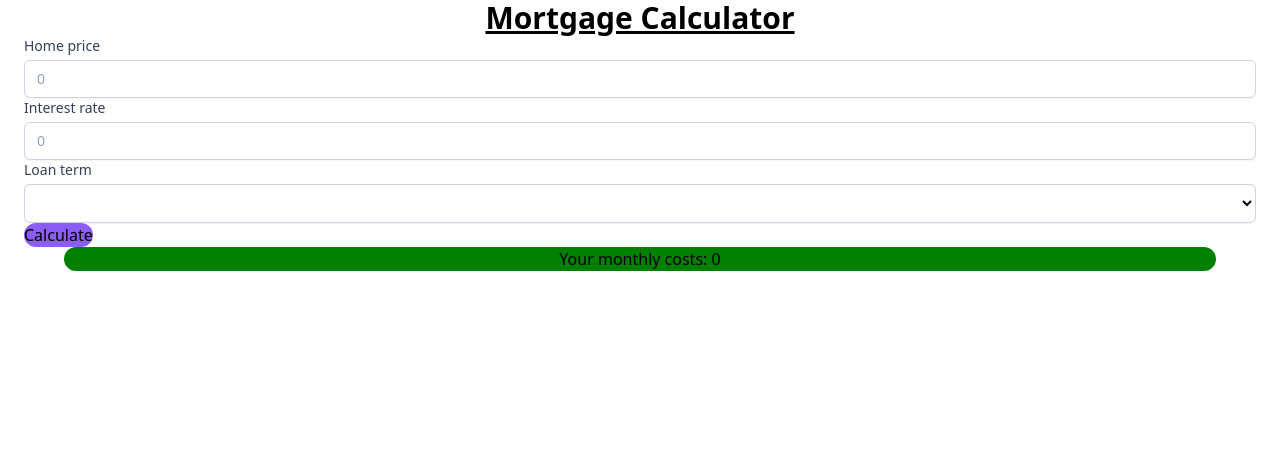
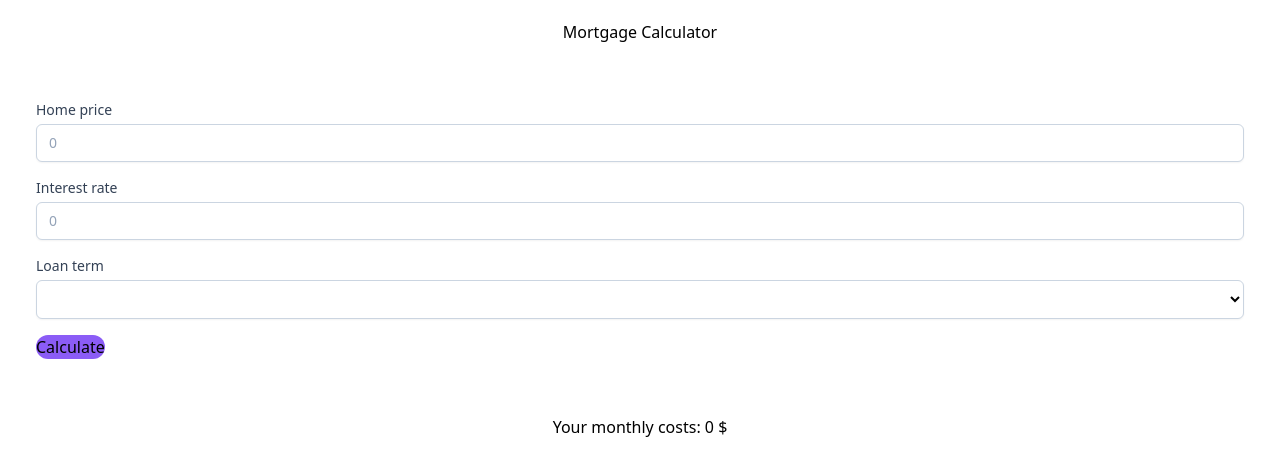
Before and after one commit to jfauser1395/mortgage-calculator-angular, an Angular app in the folder ngpro/: page / in a window 1280 px wide. Shown: the top 476 px of the page. Built offline with nearby package versions, Linux system fonts and the light colour scheme.

Commit message:
styling with tailwind session 2

```diff
--- a/ngpro/src/app/loan-form-parameters/loan-form-parameters.component.html
+++ b/ngpro/src/app/loan-form-parameters/loan-form-parameters.component.html
@@ -1,7 +1,7 @@
-<section class="container">
-  <h2 class="text-center text-3xl font-bold underline break-after-auto">Mortgage Calculator</h2>
-  <div class="container mx-auto px-6">
-    <form (ngSubmit)="onSubmit()">
+<section>
+  <h2 class="flex-auto text-center p-5">Mortgage Calculator</h2>
+  <div  class="flex-auto p-9 justify-center items-center">
+    <form class="space-y-4" (ngSubmit)="onSubmit()">
       <label class="block">
         <span class="block text-sm font-medium text-slate-700">Home price</span>
         <input [formControl]="principalLoan" placeholder="0" class="mt-1 block w-full px-3 py-2 bg-white border border-slate-300 rounded-md text-sm shadow-sm placeholder-slate-400 focus:outline-none focus:border-sky-500 focus:ring-1 focus:ring-sky-500 disabled:bg-slate-50 disabled:text-slate-500 disabled:border-slate-200 disabled:shadow-non invalid:border-pink-500 invalid:text-pink-600 focus:invalid:border-pink-500 focus:invalid:ring-pink-500">
@@ -21,8 +21,8 @@
         <option value="10">10 years</option>
       </select>
       </label>
-      <button type="submit" class=" shadow-indigo-500/40 rounded-full bg-violet-500 hover:bg-violet-600 active:bg-violet-700 focus:outline-none focus:ring focus:ring-violet-300 ...">Calculate</button>
+      <button type="submit" class="shadow-indigo-500/40 rounded-full bg-violet-500 hover:bg-violet-600 active:bg-violet-700 focus:outline-none focus:ring focus:ring-violet-300 ...">Calculate</button>
     </form>
   </div>
-  <p class="result-paragraph"><span >Your monthly costs: {{ monthlyCosts }}</span></p>
+  <p class="flex-auto text-center p-5">Your monthly costs: <span >{{ monthlyCosts }} $</span></p>
 </section>
```
